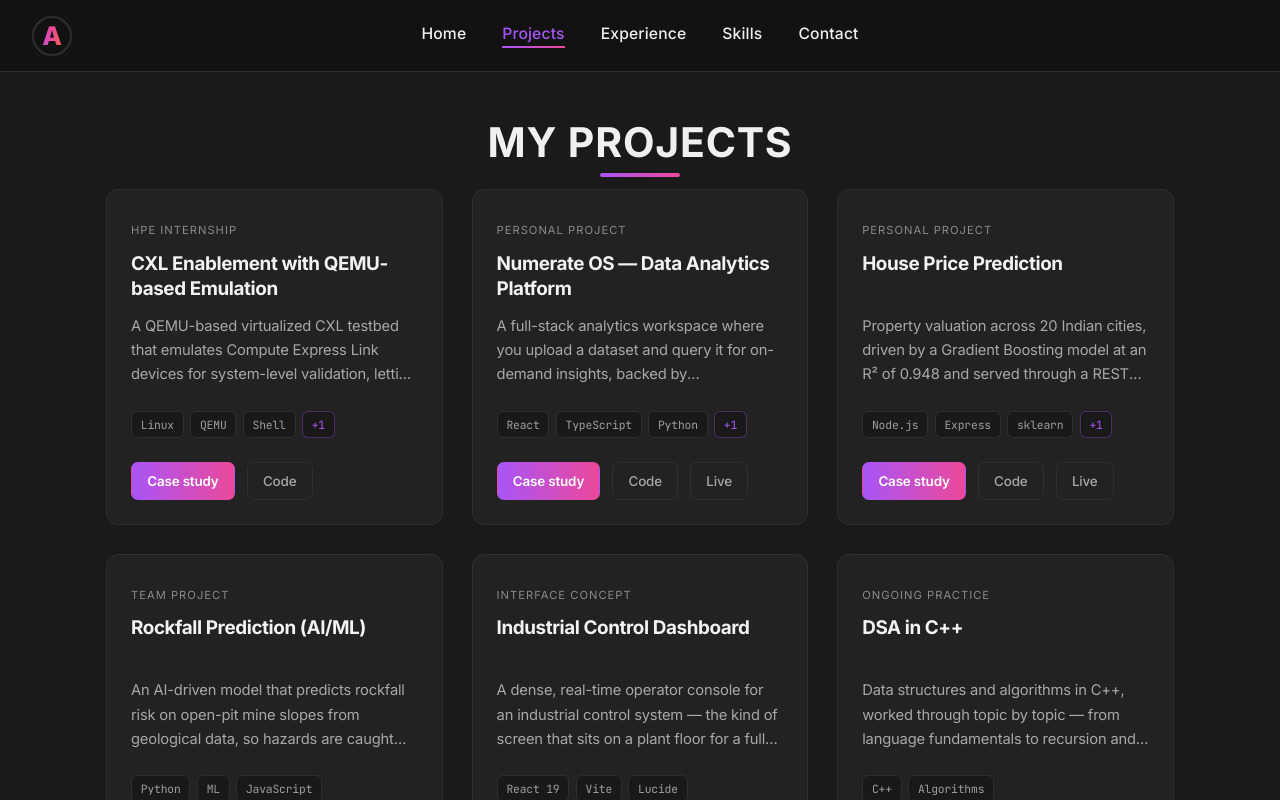
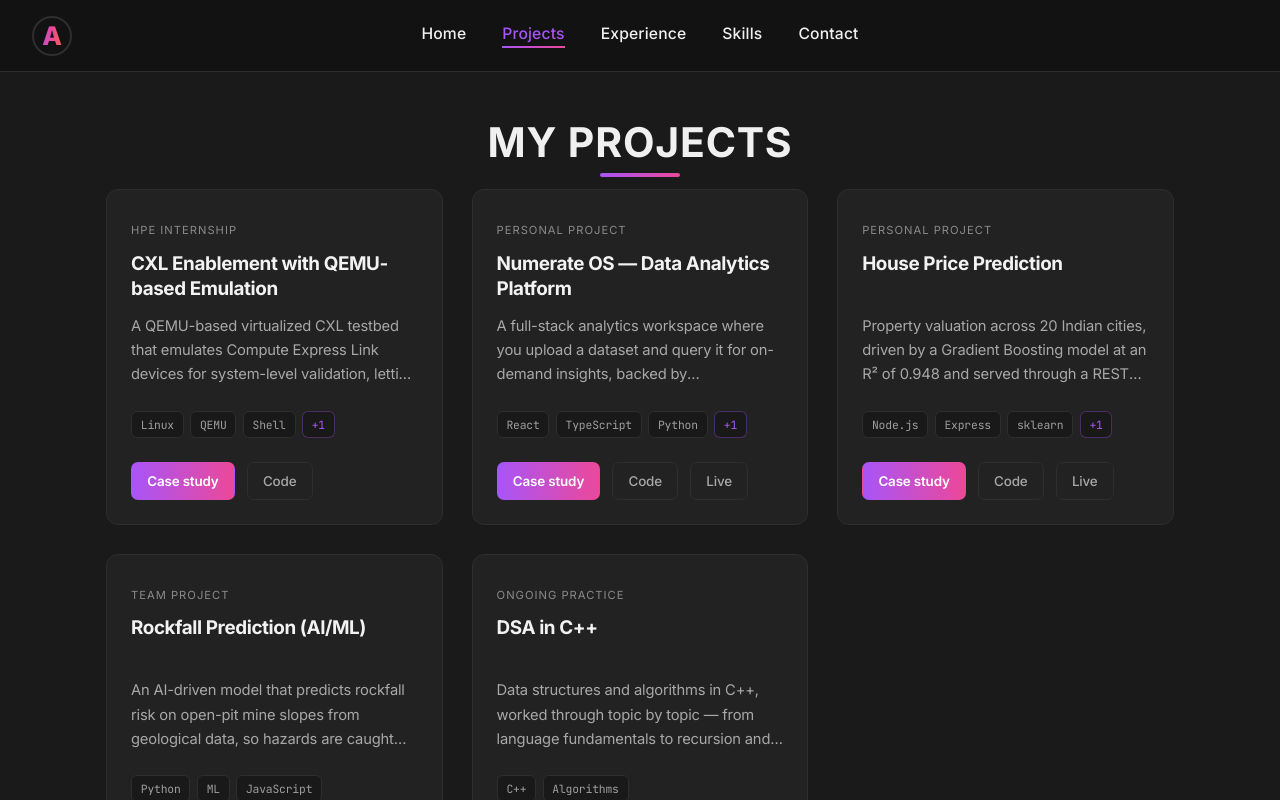
Before and after one commit to Aadharbindal/Portfolio, a React (Vite) app: page /projects in a window 1280 px wide. Shown: the top 800 px of the page. Built offline with nearby package versions, Linux system fonts and the light colour scheme.

Commit message:
Link the rockfall demo, drop the dashboard, follow Numerate to its new repo
- Add the deployed rockfall demo, verified reachable before linking
- Remove the industrial control dashboard from the site entirely
- Point Numerate OS at the repository the project now lives in

```diff
--- a/src/data/projects.js
+++ b/src/data/projects.js
@@ -40,7 +40,7 @@ const projects = [
     description:
       'A full-stack analytics platform built with React and Python. Exposes REST APIs with user authentication, and queries uploaded datasets to generate on-demand insights.',
     tech: ['React', 'TypeScript', 'Python', 'REST'],
-    projectUrl: 'https://github.com/Aadharbindal/Data_Analytical_Platform',
+    projectUrl: 'https://github.com/Aadharbindal/Numerate',
     liveUrl: 'https://numerate-analytics.vercel.app',
     featured: true,
     context: 'Personal project',
@@ -100,6 +100,7 @@ const projects = [
       'An AI-driven rockfall prediction model trained on geological datasets, using data preprocessing and model optimisation to improve accuracy on high-risk events and enable proactive site safety.',
     tech: ['Python', 'ML', 'JavaScript'],
     projectUrl: 'https://github.com/Aadharbindal/AI-Rockfall-Prediction-System',
+    liveUrl: 'https://ai-rockfall-prediction-system-phi.vercel.app',
     context: 'Team project',
     problem:
       'Rockfall on open-pit mine slopes threatens both workers and equipment, and monitoring is typically reactive — the hazard is recorded once it has already happened.',
@@ -114,34 +115,6 @@ const projects = [
     ],
     learned:
       'Optimising for overall accuracy is the wrong target when the rare class is the dangerous one. Tuning for high-risk recall mattered far more than the headline score.',
-  },
-  {
-    slug: 'industrial-control-dashboard',
-    label: 'Interface concept',
-    title: 'Industrial Control Dashboard',
-    summary:
-      'A dense, real-time operator console for an industrial control system — the kind of screen that sits on a plant floor for a full shift.',
-    description:
-      'A dense, real-time operator interface for industrial control systems — live telemetry panels, a facility node map and role-based login, tuned for long shifts in a control room.',
-    tech: ['React 19', 'Vite', 'Lucide'],
-    projectUrl: 'https://github.com/Aadharbindal/industrial-control-dashboard',
-    liveUrl: 'https://Aadharbindal.github.io/industrial-control-dashboard/',
-    context: 'Interface concept',
-    role: 'Sole developer',
-    problem:
-      'Control-room screens have to carry a lot of live information at once. Most dashboard designs get airy and readable by showing very little — which is the opposite of what an operator needs.',
-    approach: [
-      'Designed a dense single-view console: system core panel, live uptime and build hash, a facility map with active equipment nodes, and alert and diagnostics modules.',
-      'Built a login flow with role selection — System Engineer, Operator, Supervisor — and a simulated biometric scan step.',
-      'Tuned the dark theme and vignette treatment for readability over a long shift rather than for a screenshot.',
-    ],
-    outcome: [
-      'A working interface concept, deployed and explorable in the browser.',
-      'Live values tick in real time so the screen behaves like a real console.',
-    ],
-    learned:
-      'Information density and legibility pull against each other. Getting both meant treating type scale, spacing and colour contrast as one system rather than styling each panel on its own.',
-    note: 'This is a frontend concept — telemetry values are simulated in the browser, with no backend or live equipment feed behind it.',
   },
   {
     slug: 'dsa-cpp',
```
